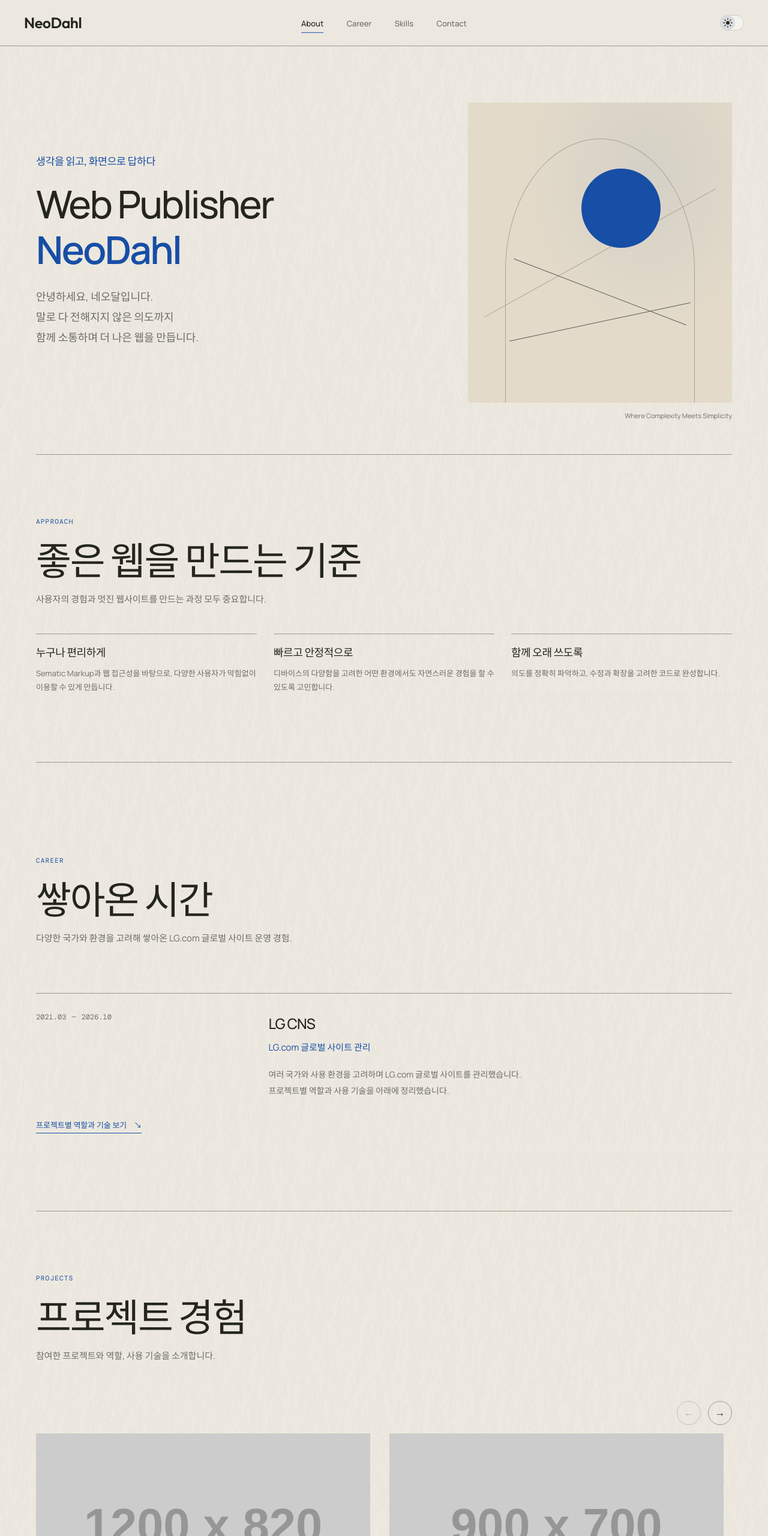
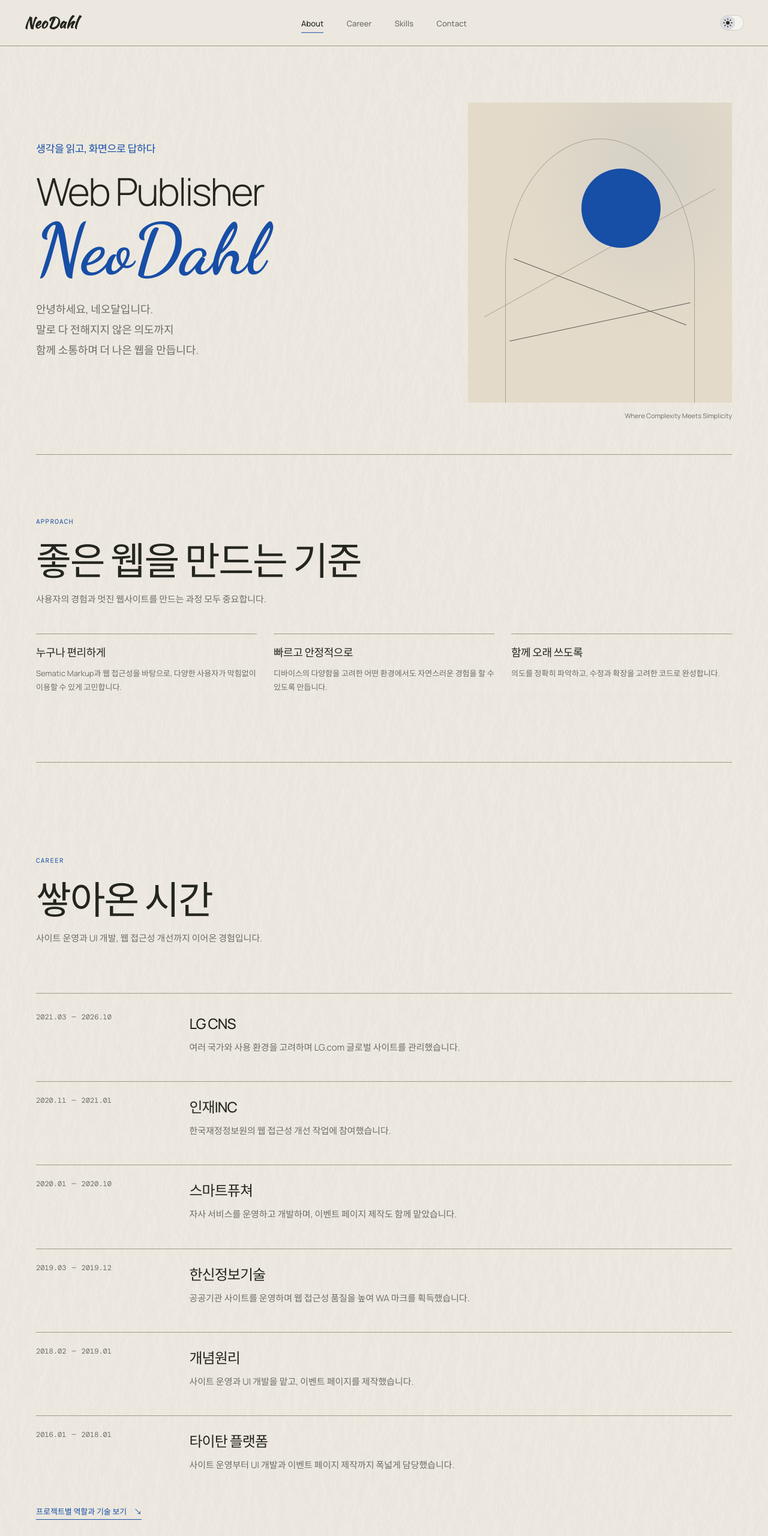
Before and after one commit to neodahl/newPortfolio, a website built with Vite: page src/index.pug in a window 1280 px wide. Shown: the top 2560 px of the page at 60% size. Built offline with nearby package versions, Linux system fonts and the light colour scheme; placeholder pictures from the web are drawn by us.

Commit message:
커리어 수정. 강조 font-family 추가

```diff
--- a/src/index.pug
+++ b/src/index.pug
@@ -8,7 +8,7 @@ html(lang="ko")
     title NeoDahl — Web Publisher Portfolio
     link(rel="preconnect" href="https://fonts.googleapis.com")
     link(rel="preconnect" href="https://fonts.gstatic.com" crossorigin)
-    link(href="https://fonts.googleapis.com/css2?family=DM+Mono:wght@400;500&family=Manrope:wght@300;400;500;600&family=Noto+Sans+KR:wght@300;400;500;600&family=Outfit:wght@500;600;700&display=swap" rel="stylesheet")
+    link(href="https://fonts.googleapis.com/css2?family=DM+Mono:wght@400;500&family=Dancing+Script:wght@400;500;600;700&family=Kaushan+Script&family=Manrope:wght@300;400;500;600&family=Noto+Sans+KR:wght@300;400;500;600&family=Outfit:wght@500;600;700&display=swap" rel="stylesheet")
   body
     a.skip-link(href="#main-content") 본문 바로가기
     header.site-header
@@ -65,10 +65,10 @@ html(lang="ko")
         .approach-grid
           article.approach-card
             h3.approach-card__title 누구나 편리하게
-            p.approach-card__description Sematic Markup과 웹 접근성을 바탕으로, 다양한 사용자가 막힘없이 이용할 수 있게 만듭니다.
+            p.approach-card__description Sematic Markup과 웹 접근성을 바탕으로, 다양한 사용자가 막힘없이 이용할 수 있게 고민합니다.
           article.approach-card
             h3.approach-card__title 빠르고 안정적으로
-            p.approach-card__description 디바이스의 다양함을 고려한 어떤 환경에서도 자연스러운 경험을 할 수 있도록 고민합니다.
+            p.approach-card__description 디바이스의 다양함을 고려한 어떤 환경에서도 자연스러운 경험을 할 수 있도록 만듭니다.
           article.approach-card
             h3.approach-card__title 함께 오래 쓰도록
             p.approach-card__description 의도를 정확히 파악하고, 수정과 확장을 고려한 코드로 완성합니다.
@@ -76,19 +76,55 @@ html(lang="ko")
         .section-heading
           p.section-heading__eyebrow CAREER
           h2#career-title.section-heading__title 쌓아온 시간
-          p.section-heading__description 다양한 국가와 환경을 고려해 쌓아온 LG.com 글로벌 사이트 운영 경험.
-        .career-entry
+          p.section-heading__description 사이트 운영과 UI 개발, 웹 접근성 개선까지 이어온 경험입니다.
+        article.career-entry
           p.career-entry__period
             time(datetime="2021-03") 2021.03
             span(aria-hidden="true") —
             time(datetime="2026-10") 2026.10
           .career-entry__details
             h3.career-entry__company LG CNS
-            p.career-entry__role LG.com 글로벌 사이트 관리
-            p.career-entry__description
-              | 여러 국가와 사용 환경을 고려하며 LG.com 글로벌 사이트를 관리했습니다.
-              br
-              | 프로젝트별 역할과 사용 기술을 아래에 정리했습니다.
+            p.career-entry__role 여러 국가와 사용 환경을 고려하며 LG.com 글로벌 사이트를 관리했습니다.
+        article.career-entry.career-entry--previous
+          p.career-entry__period
+            time(datetime="2020-11") 2020.11
+            span(aria-hidden="true") —
+            time(datetime="2021-01") 2021.01
+          .career-entry__details
+            h3.career-entry__company 인재INC
+            p.career-entry__role 한국재정정보원의 웹 접근성 개선 작업에 참여했습니다.
+        article.career-entry.career-entry--previous
+          p.career-entry__period
+            time(datetime="2020-01") 2020.01
+            span(aria-hidden="true") —
+            time(datetime="2020-10") 2020.10
+          .career-entry__details
+            h3.career-entry__company 스마트퓨쳐
+            p.career-entry__role 자사 서비스를 운영하고 개발하며, 이벤트 페이지 제작도 함께 맡았습니다.
+        article.career-entry.career-entry--previous
+          p.career-entry__period
+            time(datetime="2019-03") 2019.03
+            span(aria-hidden="true") —
+            time(datetime="2019-12") 2019.12
+          .career-entry__details
+            h3.career-entry__company 한신정보기술
+            p.career-entry__role 공공기관 사이트를 운영하며 웹 접근성 품질을 높여 WA 마크를 획득했습니다.
+        article.career-entry.career-entry--previous
+          p.career-entry__period
+            time(datetime="2018-02") 2018.02
+            span(aria-hidden="true") —
+            time(datetime="2019-01") 2019.01
+          .career-entry__details
+            h3.career-entry__company 개념원리
+            p.career-entry__role 사이트 운영과 UI 개발을 맡고, 이벤트 페이지를 제작했습니다.
+        article.career-entry.career-entry--previous
+          p.career-entry__period
+            time(datetime="2016-01") 2016.01
+            span(aria-hidden="true") —
+            time(datetime="2018-01") 2018.01
+          .career-entry__details
+            h3.career-entry__company 타이탄 플랫폼
+            p.career-entry__role 사이트 운영부터 UI 개발과 이벤트 페이지 제작까지 폭넓게 담당했습니다.
         a.career-project-link(href="#projects") 프로젝트별 역할과 기술 보기
         section#projects.projects-section(aria-labelledby="projects-title")
           .section-heading.section-heading--projects
--- a/src/styles/main.scss
+++ b/src/styles/main.scss
@@ -169,10 +169,10 @@ a {
 .site-logo__wordmark {
   display: inline-flex;
   align-items: baseline;
-  font-family: "Outfit", var(--font-display);
+  font-family: "Kaushan Script", cursive;
   font-size: rem(25px);
   font-weight: 600;
-  letter-spacing: -0.02em;
+  letter-spacing: 0;
   line-height: 1;
   white-space: nowrap;
 }
@@ -186,21 +186,20 @@ a {
 }
 
 .site-header.is-scrolled .site-logo {
-  width: max-content;
   min-width: 0;
   min-height: rem(28px);
   gap: 0;
 }
 
 .site-header.is-scrolled .site-logo__wordmark {
-  letter-spacing: -0.025em;
+  letter-spacing: 0;
 }
 
 .site-logo__fade {
   display: inline-block;
   flex: 0 0 auto;
   max-width: 1em;
-  overflow: hidden;
+  overflow: visible;
   opacity: 1;
   transition:
     opacity 320ms ease,
@@ -550,15 +549,19 @@ a {
   margin: rem(18px 0 22px);
   font-size: clamp(rem(52px), 6.2vw, rem(88px));
   font-family: var(--font-display);
-  font-weight: 500;
+  font-weight: 300;
   letter-spacing: -0.04em;
   line-height: 1.2;
 }
 
 .about-section__title em {
   color: var(--color-accent);
+  font-family: "Dancing Script", cursive;
+  font-size: 1.85em;
   font-style: normal;
-  font-weight: 600;
+  font-weight: 700;
+  letter-spacing: 0;
+  line-height: 1;
 }
 
 .about-section__summary {
@@ -728,12 +731,17 @@ a {
 .career-entry {
   display: grid;
   position: relative;
-  grid-template-columns: 0.8fr 1.7fr;
+  grid-template-columns: minmax(0, 0.45fr) minmax(0, 1.7fr);
   align-items: start;
   margin-top: rem(78px);
   border-top: rem(1px) solid var(--color-line);
   padding-top: rem(30px);
-  gap: rem(24px);
+  gap: rem(16px);
+}
+
+.career-entry--previous {
+  margin-top: rem(24px);
+  padding-top: rem(22px);
 }
 
 .career-entry__period {
@@ -760,7 +768,7 @@ a {
 
 .career-entry__role {
   margin: rem(8px 0 20px);
-  color: var(--color-accent);
+  color: var(--color-muted);
   font-size: rem(15px);
 }
 
@@ -1227,6 +1235,11 @@ a {
     row-gap: rem(20px);
   }
 
+  .career-entry--previous {
+    margin-top: rem(18px);
+    padding-top: rem(18px);
+  }
+
   .career-entry__period {
     grid-column: 1 / -1;
   }
```
